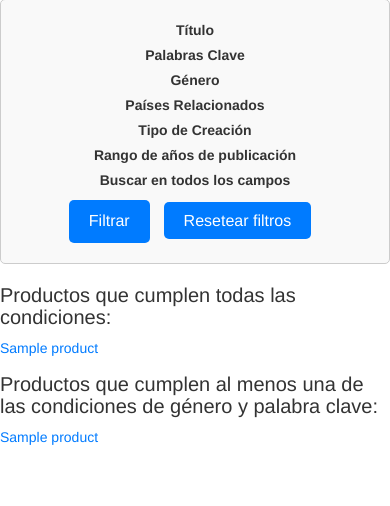
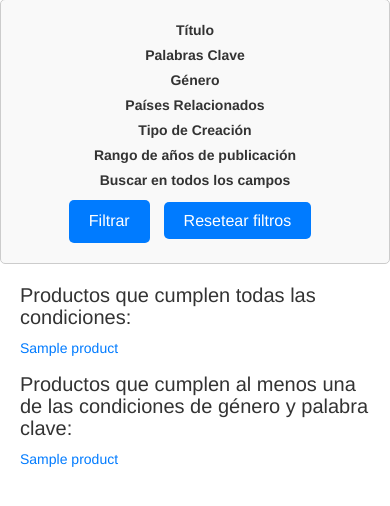
Before and after one commit to MarginaliaParatexta/marginalia, a Django app: template marginalia_paratexta/catalog/templates/catalog/product_list.html in a window 390 px wide. Shown: the part 61-567 px from the top of the page. Run offline with Django 3.2, Linux system fonts and the light colour scheme; the template is opened without the code that fills it: most values are stand-ins (such as "Sample title", 1, 10 or a date in 2020); some libraries are stand-ins or nearby versions.

Commit message:
Update product_list.html

```diff
--- a/marginalia_paratexta/catalog/templates/catalog/product_list.html
+++ b/marginalia_paratexta/catalog/templates/catalog/product_list.html
@@ -2,6 +2,7 @@
 
 {% block content %}
   <style>
+
     .filter-form {
       max-width: 900px;
       margin: 20px auto;
@@ -33,6 +34,19 @@
       text-align: center;
     }
 
+    @media screen and (max-width: 700px) {
+
+      .filtered-products{
+          margin-left: 10%
+        }
+      .filter-form select[multiple] {
+        height: auto; /* Establece la altura automática */
+        height: 40px; /* Establece una altura máxima */
+        overflow-y: auto; /* Agrega un scroll vertical si es necesario */
+      }
+    }
+
+
     .filter-form .btn-filter,
     .filter-form .btn-reset {
       padding: 10px 20px;
@@ -47,7 +61,7 @@
 
     .filtered-products {
       max-width: 900px;
-      margin: 20px auto;
+      margin: 20px;
     }
 
     .filtered-products h4 {
@@ -69,6 +83,8 @@
     .filtered-products li:last-child {
       border-bottom: none;
     }
+
+
 
     .filtered-products a {
       color: #007bff;
@@ -126,7 +142,7 @@
       <h4>Productos que cumplen al menos una de las condiciones de género y palabra clave:</h4>
       <ul>
         {% for product in any_condition %}
-          <li><a href="{% url 'creation-detail' pk=product.id %}">{{ product.title }}</a></li>
+          <li><a class="item" href="{% url 'creation-detail' pk=product.id %}">{{ product.title }}</a></li>
         {% endfor %}
       </ul>
     {% endif %}
```
